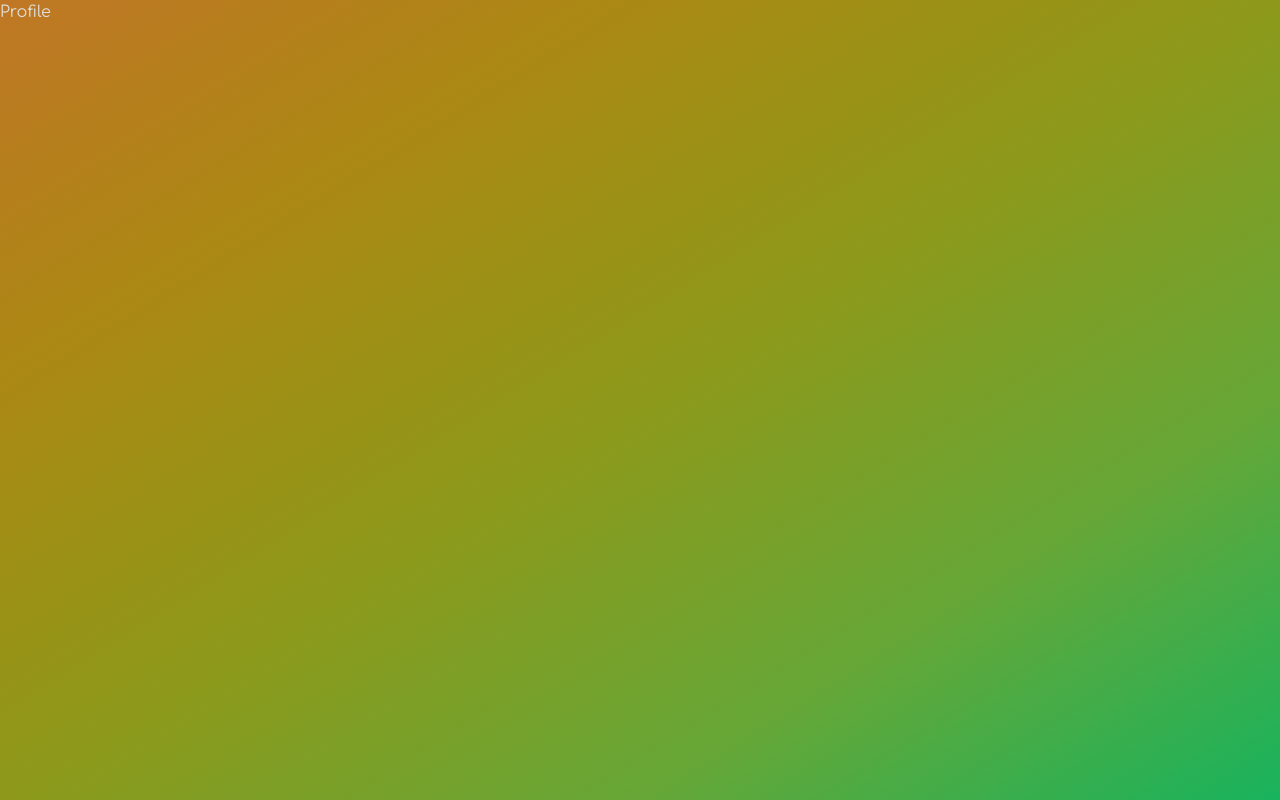
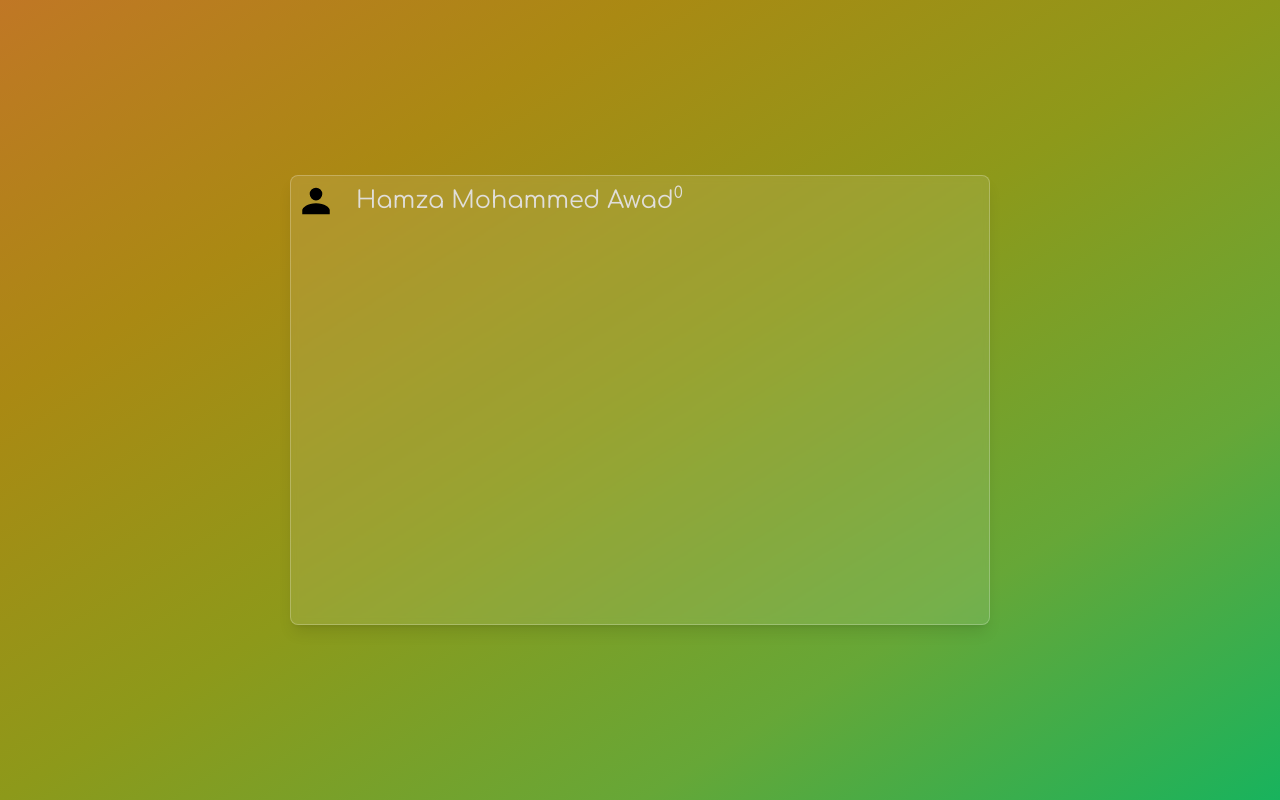
Before and after one commit to Hazorox/BioMaker, a React (Vite) app: page / in a window 1280 px wide. Built offline with nearby package versions, Linux system fonts and the light colour scheme.

Commit message:
A lil bit of profile design & fixing some issues

```diff
--- a/package.json
+++ b/package.json
@@ -12,7 +12,8 @@
   "dependencies": {
     "react": "^18.2.0",
     "react-dom": "^18.2.0",
-    "react-router-dom": "^6.23.1"
+    "react-router-dom": "^6.23.1",
+    "react-toastify": "^10.0.5"
   },
   "devDependencies": {
     "@types/react": "^18.2.66",
--- a/src/App.jsx
+++ b/src/App.jsx
@@ -3,6 +3,7 @@ import Login from "./pages/login";
 import Profile from "./pages/profile";
 import BioMake from "./pages/biomake";
 import Signup from "./pages/signup";
+import NotFound from "./pages/notFound";
 
 export default function App() {
   return (
@@ -13,6 +14,7 @@ export default function App() {
           <Route path="/login" element={<Login />} />
           <Route path="/" element={<Profile />} />
           <Route path="biomake" element={<BioMake />} />
+          <Route path="*" element={<NotFound />} />
         </Routes>
       </div>
     </Router>
--- a/src/components/AccountInput.jsx
+++ b/src/components/AccountInput.jsx
@@ -27,15 +27,13 @@ const AccountInput = ({ newUser }) => {
   };
 
   return (
-    <div
-      className={
+    <
+
+    ><div className={
       `flex flex-col justify-center ` +
       transparent +
-        ` p-8 sm:w-[250px] h-[350px] md:${
-          newUser ? "h-[1000px]" : "h-[450px]"
-        } md:mx-auto md:w-[450px] ${newUser ? "gap-2" : "gap-5"} `
-      }
-    >
+      ` p-8 sm:w-[250px] h-fit md: md:mx-auto md:w-[450px] ${newUser ? " gap-[5px]" : "gap-[10px]"} `
+    }>
       <div className={"flex flex-col gap-5"}>
         <Input
           logo={maillogo}
@@ -84,6 +82,7 @@ const AccountInput = ({ newUser }) => {
           </span>
         </button>
       </div>
+      </div>
       <span className="text-center ">
       {newUser ? (
         <>
@@ -101,7 +100,8 @@ const AccountInput = ({ newUser }) => {
         </>
       )}
     </span>
-    </div>
+    </>
+
   );
 };
 
--- /dev/null
+++ b/src/pages/notFound.jsx
@@ -0,0 +1,15 @@
+import React from 'react'
+import notFound from './../assets/notFound.svg'
+import { anchorstyle } from '../variables'
+import { Link } from 'react-router-dom'
+const NotFound = () => {
+  return (
+    <div className=' h-screen flex flex-col justify-center items-center'>
+        <span className="text-4xl"> Page Not Found</span>
+        <img src={notFound} className='h-[500px] w-[450px]' />
+        <span className='text-2xl'> Go  <Link className={anchorstyle} to={'/login'}>Login</Link></span>
+    </div>
+  )
+}
+
+export default NotFound
--- a/src/pages/profile.jsx
+++ b/src/pages/profile.jsx
@@ -1,7 +1,33 @@
-import React from "react";
+import React, { useState } from "react";
+import { transparent } from "../variables";
+import Person from "./../assets/Person.svg";
+const Profile = () => {
+  const [info, setInfo] = useState({
+    name: "Hamza Mohammed Awad",
+    email: "",
+    age: 0,
+    picture: "" || Person,
+    bio: "",
+    skills: [],
+    networks: [],
+  });
+  return (
+    <>
+      <div className="h-screen flex flex-row items-center justify-center">
+        <div className={transparent + " w-[700px] h-[450px] p-[5px] gap-[5px]"}>
+          <div className="flex flex-row">
+          <span className="flex gap-[20px] items-center">
+            <img src={info.picture} className="w-10 h-10 rounded-full" />
 
-const Profile = () => {
-  return <div>Profile</div>;
+          <span className="text-2xl">{info.name}</span></span>
+          <span>{info.email}</span>
+          <span>{info.age}</span>
+          <span>{info.bio}</span></div>
+
+        </div>
+      </div>
+    </>
+  );
 };
 
 export default Profile;
```
Also changed, not shown: src/assets/notFound.svg (added), src/components/input.jsx (line endings or trailing spaces), 1 other file (tests, documents, lock files or other folders). Lines whose indentation alone changed are shown as unchanged.
